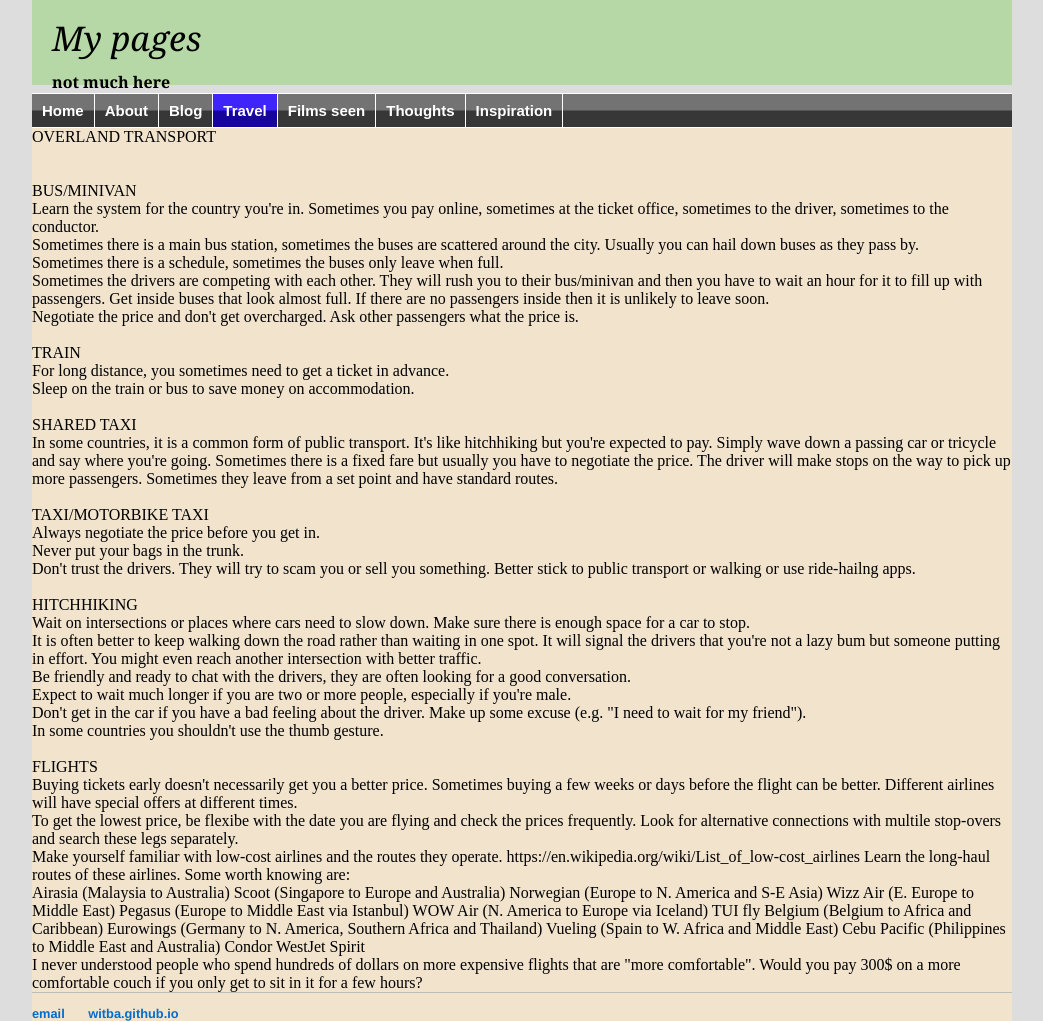
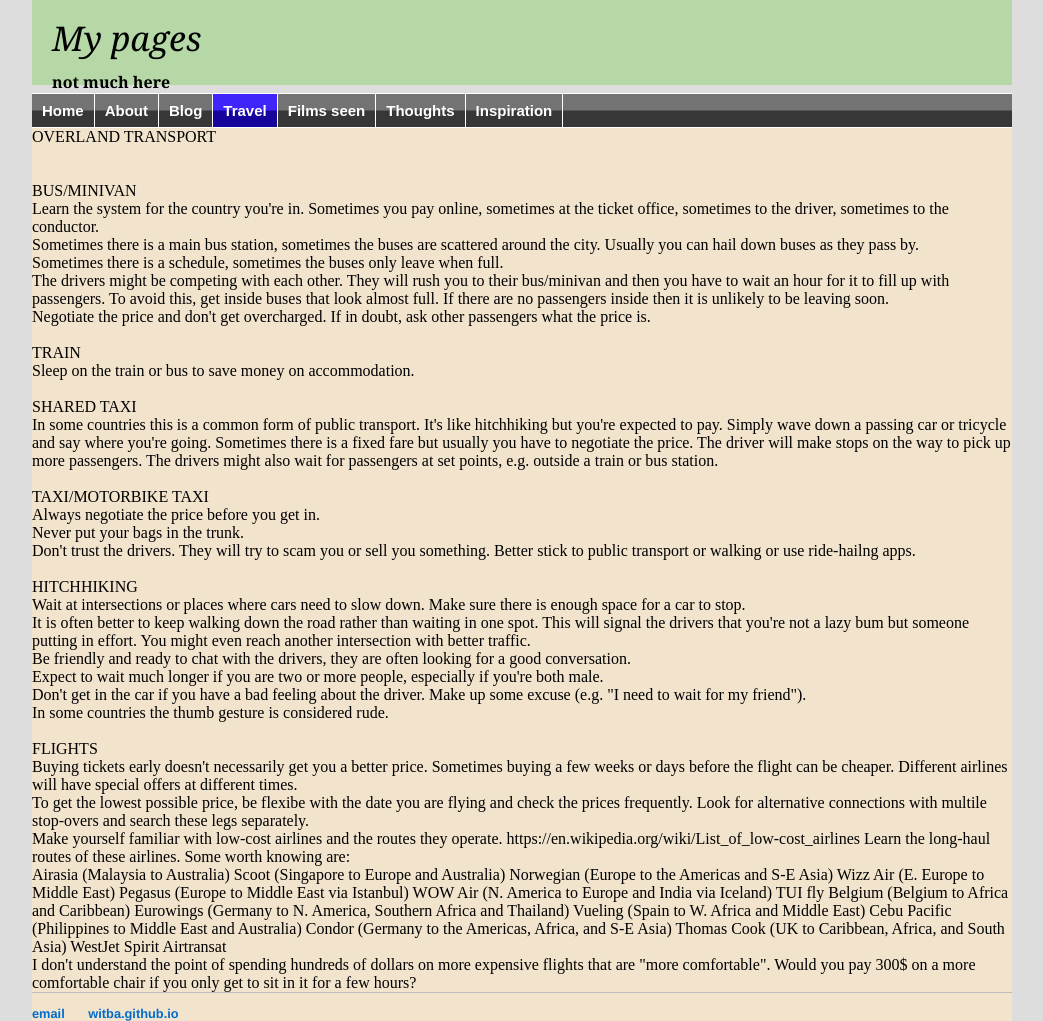
Before and after one commit to witba/witba.github.io, a Jekyll site: the page built from travel/transport.html, in a window 1280 px wide. Shown: the whole page, without its empty margins (118-1161 px from the left). Built offline with Jekyll 4.4.1, drawn with Linux system fonts in a browser that asks for light colours.

Commit message:
Update transport.html

```diff
--- a/travel/transport.html
+++ b/travel/transport.html
@@ -12,15 +12,14 @@
 Learn the system for the country you're in. Sometimes you pay online, sometimes at the ticket office, sometimes to the driver, sometimes to the conductor. <br>
 Sometimes there is a main bus station, sometimes the buses are scattered around the city. Usually you can hail down buses as they pass by.<br>
 Sometimes there is a schedule, sometimes the buses only leave when full. <br>
-Sometimes the drivers are competing with each other. They will rush you to their bus/minivan and then you have to wait an hour for it to fill up with passengers. Get inside buses that look almost full. If there are no passengers inside then it is unlikely to leave soon.<br>
-Negotiate the price and don't get overcharged. Ask other passengers what the price is.<br>
+The drivers might be competing with each other. They will rush you to their bus/minivan and then you have to wait an hour for it to fill up with passengers. To avoid this, get inside buses that look almost full. If there are no passengers inside then it is unlikely to be leaving soon.<br>
+Negotiate the price and don't get overcharged. If in doubt, ask other passengers what the price is.<br>
 <br>
 TRAIN<br>
-For long distance, you sometimes need to get a ticket in advance.<br>
 Sleep on the train or bus to save money on accommodation.<br>
 <br>
 SHARED TAXI<br>
-In some countries, it is a common form of public transport. It's like hitchhiking but you're expected to pay. Simply wave down a passing car or tricycle and say where you're going. Sometimes there is a fixed fare but usually you have to negotiate the price. The driver will make stops on the way to pick up more passengers. Sometimes they leave from a set point and have standard routes.<br>
+In some countries this is a common form of public transport. It's like hitchhiking but you're expected to pay. Simply wave down a passing car or tricycle and say where you're going. Sometimes there is a fixed fare but usually you have to negotiate the price. The driver will make stops on the way to pick up more passengers. The drivers might also wait for passengers at set points, e.g. outside a train or bus station.<br>
 <br>
 TAXI/MOTORBIKE TAXI<br>
 Always negotiate the price before you get in. <br>
@@ -28,32 +27,34 @@
 Don't trust the drivers. They will try to scam you or sell you something. Better stick to public transport or walking or use ride-hailng apps.<br>
 <br>
 HITCHHIKING<br>
-Wait on intersections or places where cars need to slow down. Make sure there is enough space for a car to stop. <br>
-It is often better to keep walking down the road rather than waiting in one spot. It will signal the drivers that you're not a lazy bum but someone putting in effort. You might even reach another intersection with better traffic.<br>
+Wait at intersections or places where cars need to slow down. Make sure there is enough space for a car to stop. <br>
+It is often better to keep walking down the road rather than waiting in one spot. This will signal the drivers that you're not a lazy bum but someone putting in effort. You might even reach another intersection with better traffic.<br>
 Be friendly and ready to chat with the drivers, they are often looking for a good conversation.<br>
-Expect to wait much longer if you are two or more people, especially if you're male.<br>
+Expect to wait much longer if you are two or more people, especially if you're both male.<br>
 Don't get in the car if you have a bad feeling about the driver. Make up some excuse (e.g. "I need to wait for my friend").<br>
-In some countries you shouldn't use the thumb gesture.<br>
+In some countries the thumb gesture is considered rude.<br>
 <br>
 FLIGHTS<br>
-Buying tickets early doesn't necessarily get you a better price. Sometimes buying a few weeks or days before the flight can be better. Different airlines will have special offers at different times.<br>
-To get the lowest price, be flexibe with the date you are flying and check the prices frequently. Look for alternative connections with multile stop-overs and search these legs separately.<br>
+Buying tickets early doesn't necessarily get you a better price. Sometimes buying a few weeks or days before the flight can be cheaper. Different airlines will have special offers at different times.<br>
+To get the lowest possible price, be flexibe with the date you are flying and check the prices frequently. Look for alternative connections with multile stop-overs and search these legs separately.<br>
 Make yourself familiar with low-cost airlines and the routes they operate. https://en.wikipedia.org/wiki/List_of_low-cost_airlines
 Learn the long-haul routes of these airlines. Some worth knowing are: <br>
 Airasia (Malaysia to Australia)
 Scoot (Singapore to Europe and Australia)
-Norwegian (Europe to N. America and S-E Asia)
+Norwegian (Europe to the Americas and S-E Asia)
 Wizz Air (E. Europe to Middle East)
 Pegasus (Europe to Middle East via Istanbul)
-WOW Air (N. America to Europe via Iceland)
+WOW Air (N. America to Europe and India via Iceland)
 TUI fly Belgium (Belgium to Africa and Caribbean)
 Eurowings (Germany to N. America, Southern Africa and Thailand)
 Vueling (Spain to W. Africa and Middle East)
 Cebu Pacific (Philippines to Middle East and Australia)
-Condor
+Condor (Germany to the Americas, Africa, and S-E Asia)
+Thomas Cook (UK to Caribbean, Africa, and South Asia)
 WestJet
 Spirit
+Airtransat
 <br>
-I never understood people who spend hundreds of dollars on more expensive flights that are "more comfortable". Would you pay 300$ on a more comfortable couch if you only get to sit in it for a few hours?
+I don't understand the point of spending hundreds of dollars on more expensive flights that are "more comfortable". Would you pay 300$ on a more comfortable chair if you only get to sit in it for a few hours?
 
 </div>
```
